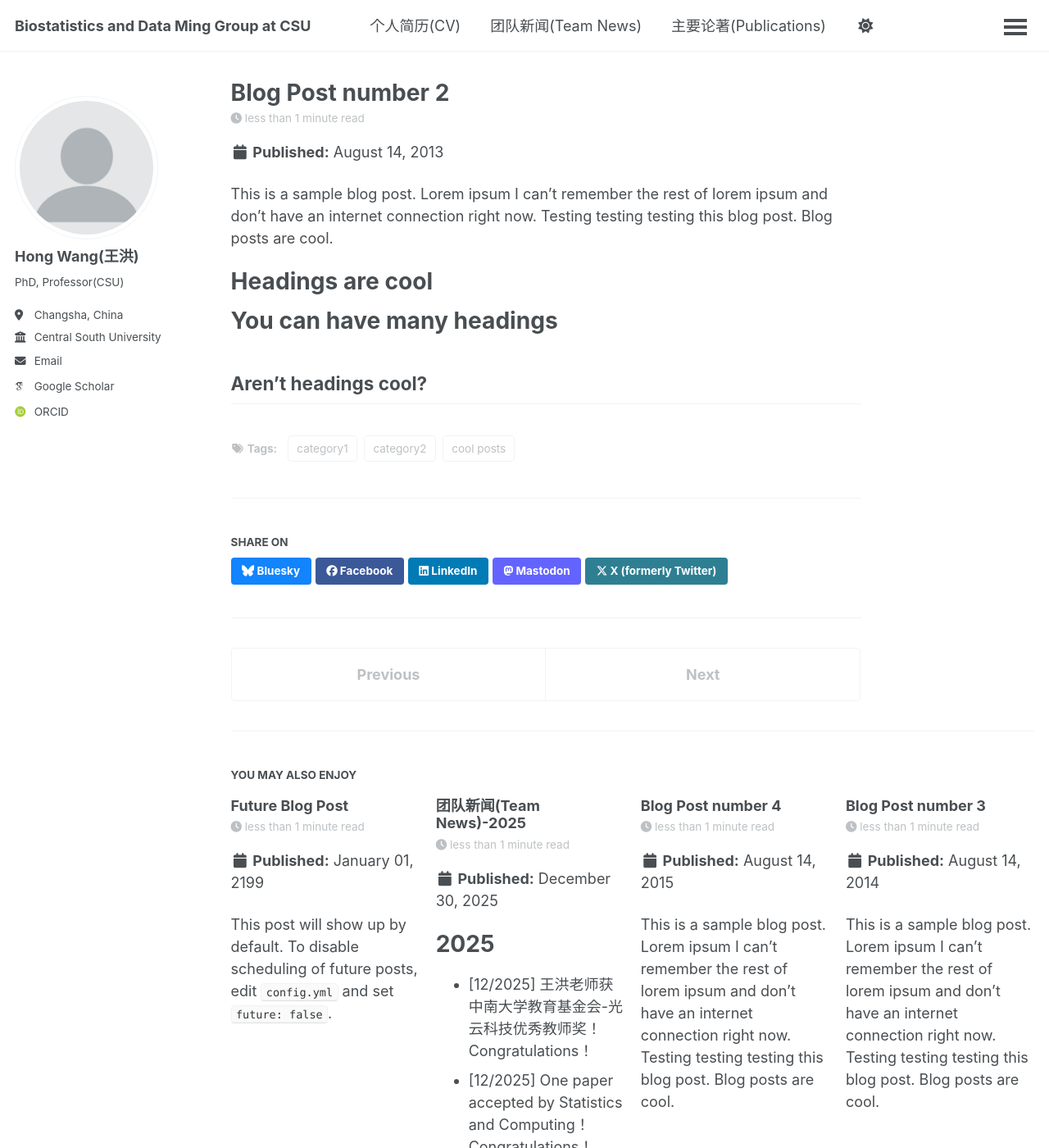
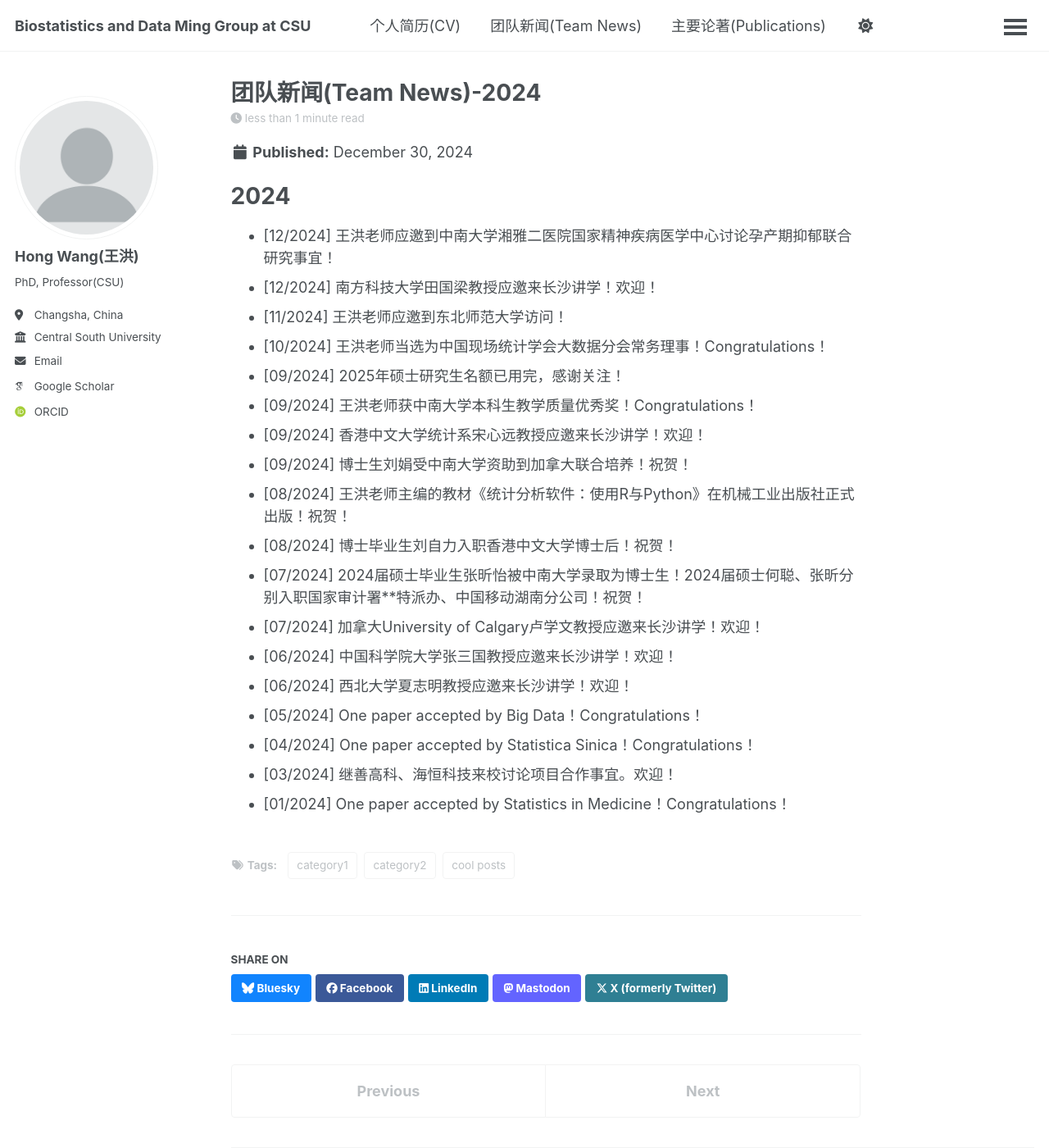
Before and after one commit to whcsu/whcsu.github.io, a Jekyll site: the page built from _posts/2013-08-14-blog-post-2.md, in a window 1280 px wide and 1400 px high. Shown: the whole window at 82% size. Built offline with Jekyll 4.4.1, drawn with Linux system fonts in a browser that asks for light colours; some web fonts are replaced; a script bundle is joined from its source files by our own code; library files that are not in the unit come from our copies.

Commit message:
Update 2013-08-14-blog-post-2.md

```diff
--- a/_posts/2013-08-14-blog-post-2.md
+++ b/_posts/2013-08-14-blog-post-2.md
@@ -1,20 +1,30 @@
 ---
-title: 'Blog Post number 2'
-date: 2013-08-14
-permalink: /posts/2013/08/blog-post-2/
+title: '团队新闻(Team News)-2024'
+date: 2024-12-30
+permalink: /posts/2024/12/blog-post-1/
 tags:
   - cool posts
   - category1
   - category2
 ---
 
-This is a sample blog post. Lorem ipsum I can't remember the rest of lorem ipsum and don't have an internet connection right now. Testing testing testing this blog post. Blog posts are cool.
-
-Headings are cool
+2024
 ======
-
-You can have many headings
-======
-
-Aren't headings cool?
-------
+- [12/2024] 王洪老师应邀到中南大学湘雅二医院国家精神疾病医学中心讨论孕产期抑郁联合研究事宜！
+- [12/2024] 南方科技大学田国梁教授应邀来长沙讲学！欢迎！
+- [11/2024] 王洪老师应邀到东北师范大学访问！
+- [10/2024] 王洪老师当选为中国现场统计学会大数据分会常务理事！Congratulations！
+- [09/2024] 2025年硕士研究生名额已用完，感谢关注！
+- [09/2024] 王洪老师获中南大学本科生教学质量优秀奖！Congratulations！
+- [09/2024] 香港中文大学统计系宋心远教授应邀来长沙讲学！欢迎！
+- [09/2024] 博士生刘娟受中南大学资助到加拿大联合培养！祝贺！
+- [08/2024] 王洪老师主编的教材《统计分析软件：使用R与Python》在机械工业出版社正式出版！祝贺！
+- [08/2024] 博士毕业生刘自力入职香港中文大学博士后！祝贺！
+- [07/2024] 2024届硕士毕业生张昕怡被中南大学录取为博士生！2024届硕士何聪、张昕分别入职国家审计署**特派办、中国移动湖南分公司！祝贺！
+- [07/2024] 加拿大University of Calgary卢学文教授应邀来长沙讲学！欢迎！
+- [06/2024] 中国科学院大学张三国教授应邀来长沙讲学！欢迎！
+- [06/2024] 西北大学夏志明教授应邀来长沙讲学！欢迎！
+- [05/2024] One paper accepted by Big Data！Congratulations！
+- [04/2024] One paper accepted by Statistica Sinica！Congratulations！
+- [03/2024] 继善高科、海恒科技来校讨论项目合作事宜。欢迎！
+- [01/2024] One paper accepted by Statistics in Medicine！Congratulations！
```
